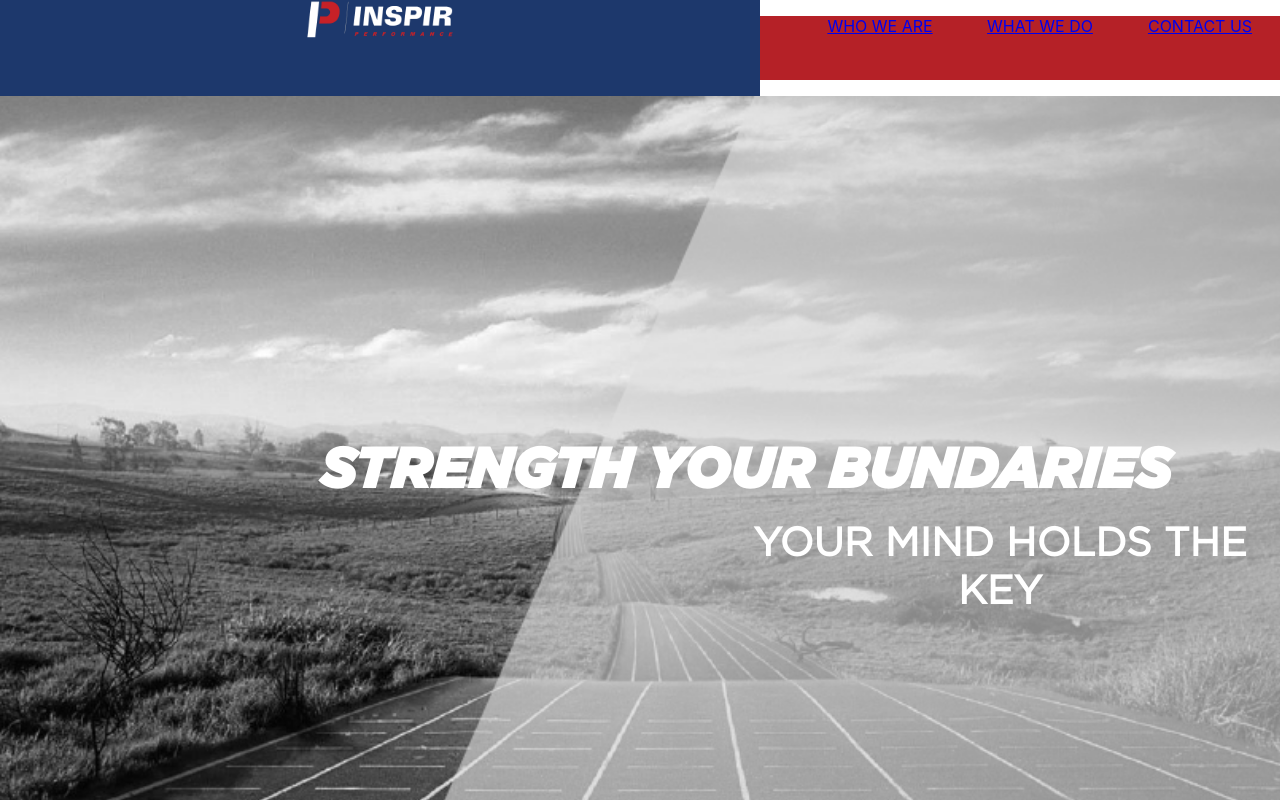
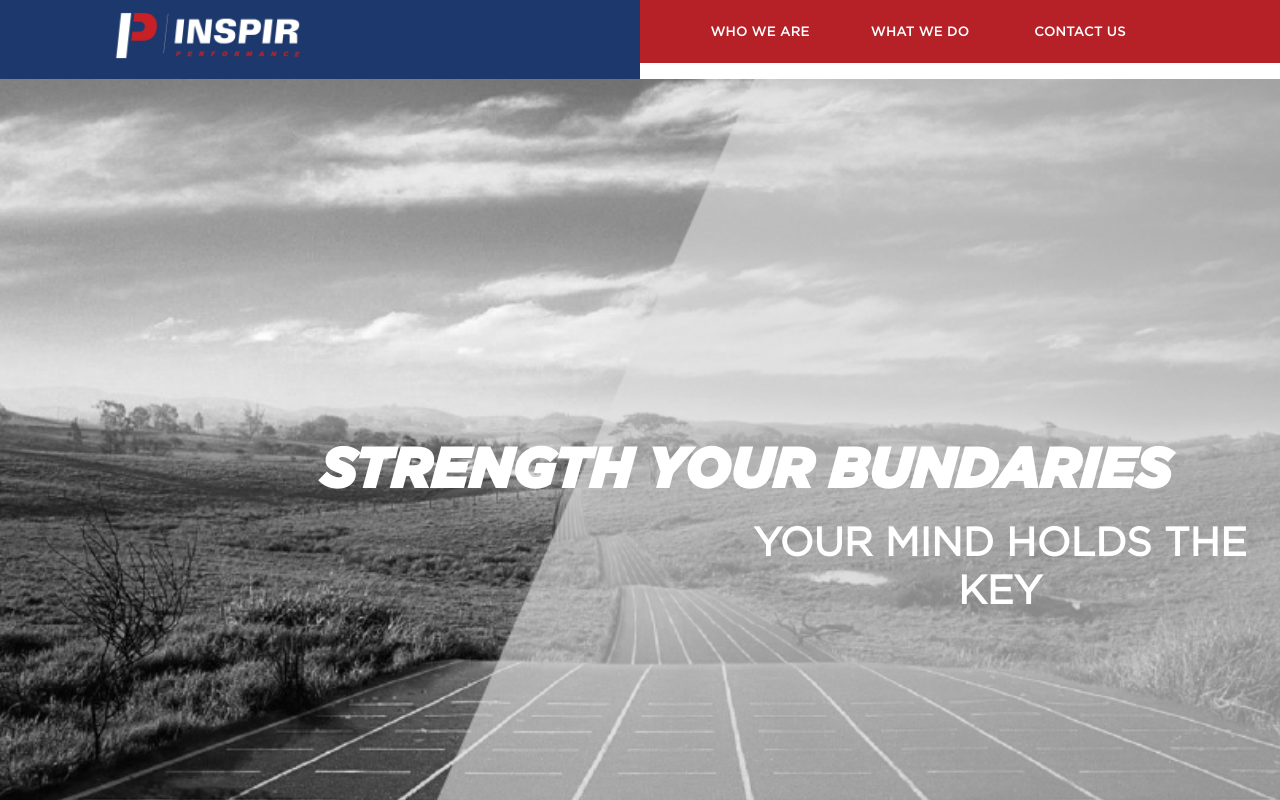
Before and after one commit to borigendiego/inspir-performance, a React (Create React App) app: page / in a window 1280 px wide. Shown: the top 800 px of the page. Built offline with nearby package versions, Linux system fonts and the light colour scheme.

Commit message:
Header changes

```diff
--- a/src/components/header/header.scss
+++ b/src/components/header/header.scss
@@ -1,25 +1,41 @@
 @import '../../css/variables';
 
 .header-wrapper {
- display: inline-flex;
+  display: inline-flex;
   margin: 0;
+
 }
 .header-image-wrapper {
   background-color: $main-blue;
+  width: 50%;
 }
 .header-image {
-  width: 20%;
+  width: 30%;
+  position: relative;
+  top: 0.5rem;
+  bottom: 1rem;
+  right: 7rem;
+  padding: 0.2rem 0 1.5rem 0;
 }
 .nav-menu {
   display: inline-flex;
   background-color: $main-red;
-  height: 4rem;
-  text-decoration: none;
+  box-sizing: border-box;
+  height: auto;
+  width: 50%;
+  margin-top: 0;
+  position: relative;
 }
 .nav-element {
   margin: 0 1.5rem;
-  font-size: 1rem;
+  font-size: 0.85rem;
   display: inline-block;
   width: 7rem;
-  text-decoration: none;
+  font-family: $medium-font-family;
+  padding-top: 1.5rem;
+
+  a {
+    text-decoration: none;
+    color: #FFF;
+  }
 }
```
